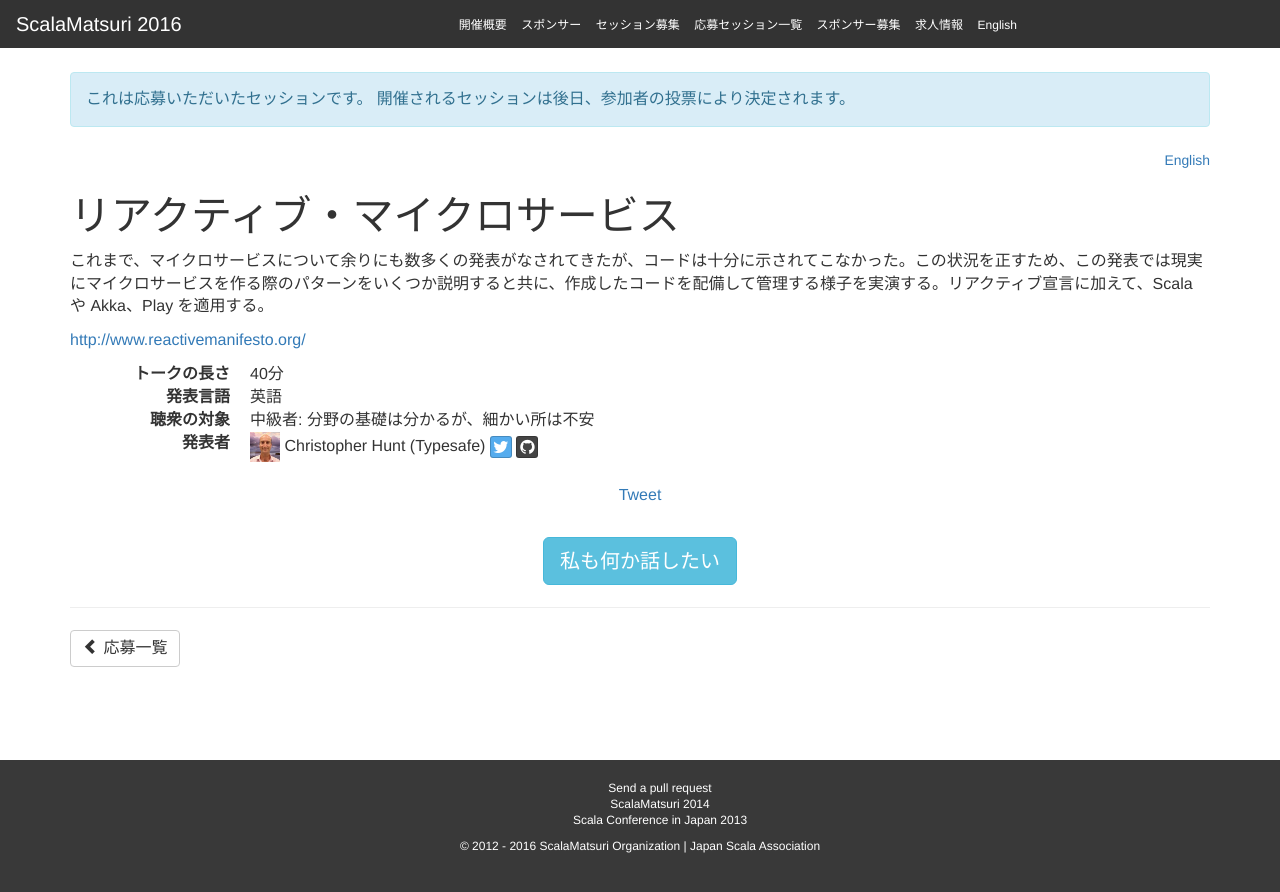
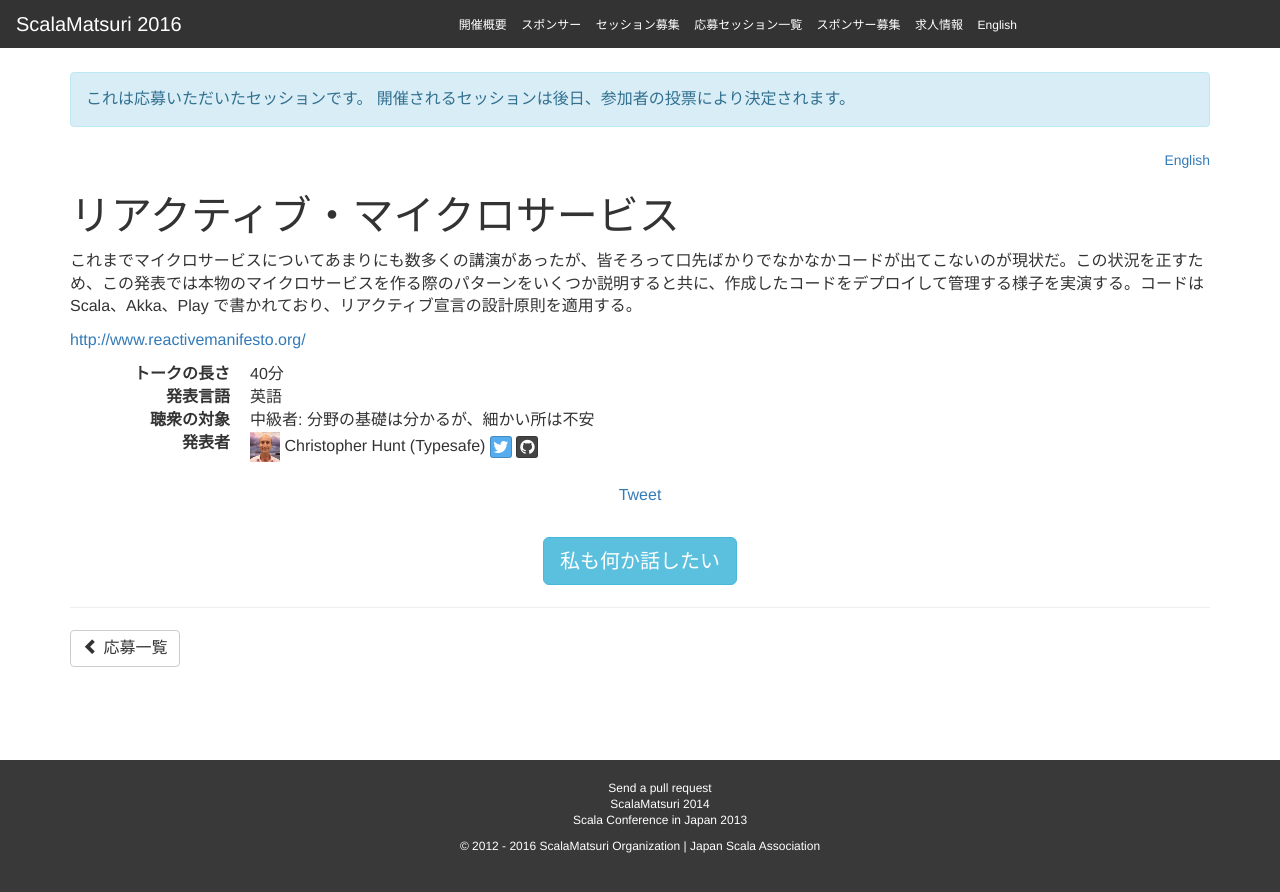
Before and after one commit to scalajp/2016.scalamatsuri.org, a Jekyll site: the page built from _candidates_ja/ChristopherHunt_1.html, in a window 1280 px wide. Shown: the top 892 px of the page. Built offline with Jekyll 4.4.1, drawn with Linux system fonts in a browser that asks for light colours; nearby versions of some CDN libraries; comment, search, counter and statistics services are not loaded.

Commit message:
Update ChristopherHunt_1.html

```diff
--- a/_candidates_ja/ChristopherHunt_1.html
+++ b/_candidates_ja/ChristopherHunt_1.html
@@ -9,6 +9,6 @@ github: huntc
 icon: /img/icon/ChristopherHunt.jpg
 organization: Typesafe
 ---
-<p>これまで、マイクロサービスについて余りにも数多くの発表がなされてきたが、コードは十分に示されてこなかった。この状況を正すため、この発表では現実にマイクロサービスを作る際のパターンをいくつか説明すると共に、作成したコードを配備して管理する様子を実演する。リアクティブ宣言に加えて、Scala や Akka、Play を適用する。</p>
+<p>これまでマイクロサービスについてあまりにも数多くの講演があったが、皆そろって口先ばかりでなかなかコードが出てこないのが現状だ。この状況を正すため、この発表では本物のマイクロサービスを作る際のパターンをいくつか説明すると共に、作成したコードをデプロイして管理する様子を実演する。コードは Scala、Akka、Play で書かれており、リアクティブ宣言の設計原則を適用する。</p>
 
 <p><a href="http://www.reactivemanifesto.org/ja">http://www.reactivemanifesto.org/</a></p>
```
